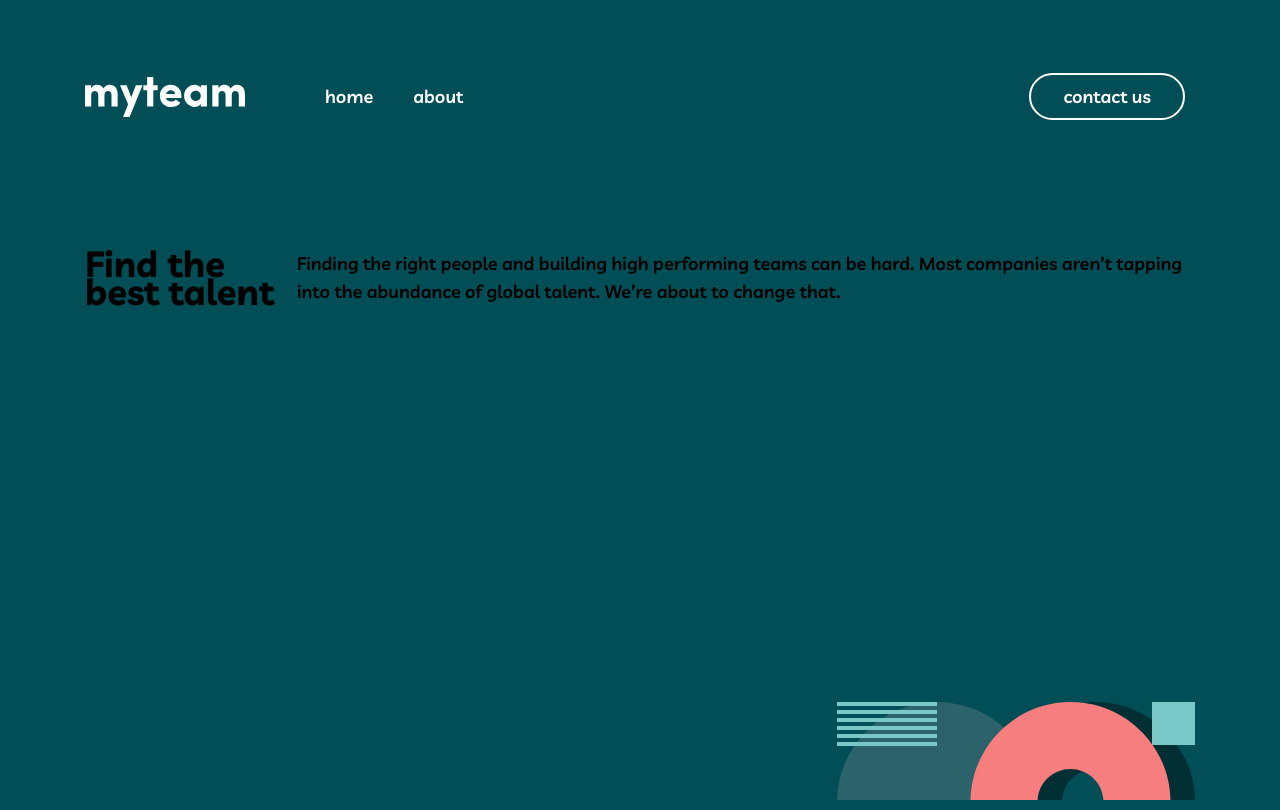
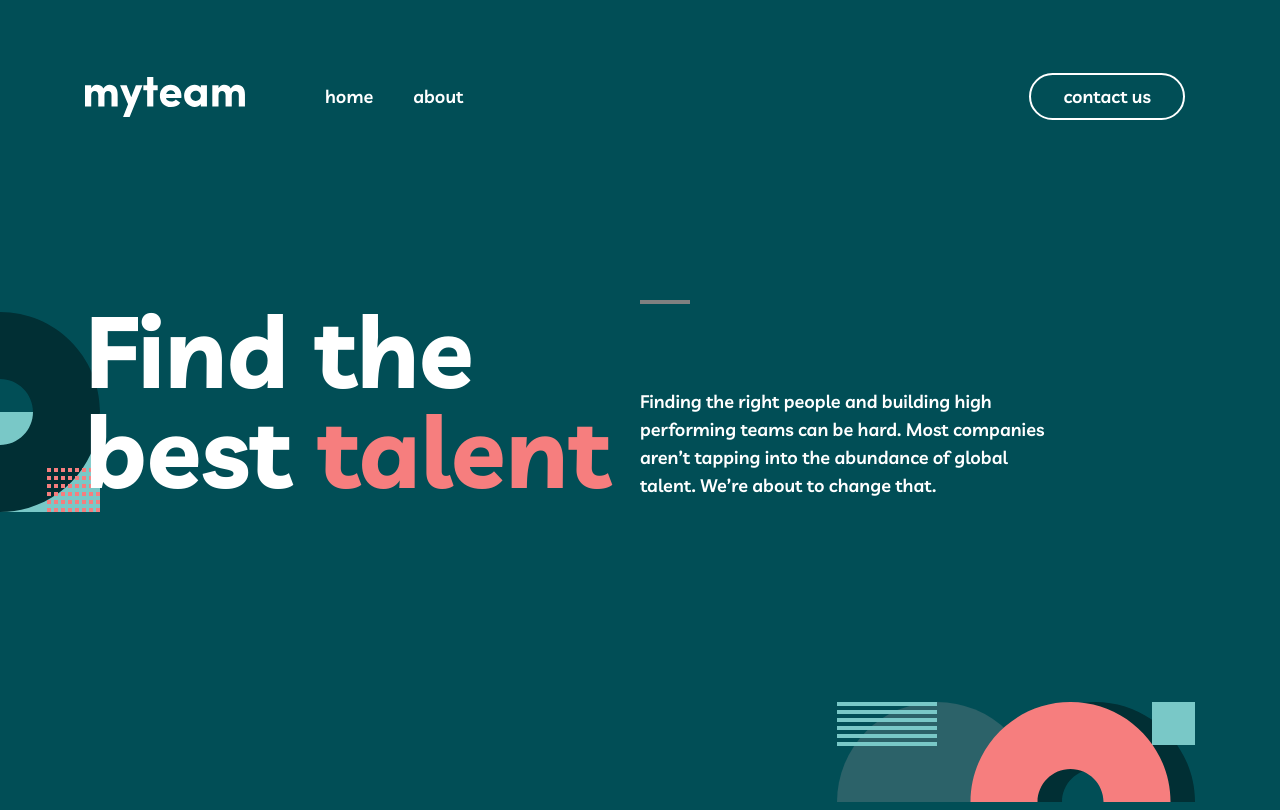
Before and after one commit to TommiKorhonen/myteam, a Next.js app: page / in a window 1280 px wide. Built offline with nearby package versions, Linux system fonts and the light colour scheme.

Commit message:
finish first section

```diff
--- /dev/null
+++ b/components/header/Header.tsx
@@ -0,0 +1,83 @@
+import React from "react";
+import styled from "styled-components";
+import { Container } from "../styles/Container";
+const Header = () => {
+  return (
+    <>
+      <LeftShapes>
+        <img src="/images/bg-pattern-home-1.svg" alt="Your Name" />
+      </LeftShapes>
+      <header>
+        <Container>
+          <Layout>
+            <TextContent>
+              <Heading>
+                Find the best <span>talent</span>
+              </Heading>
+              <GridRight>
+                <GrayBlock />
+                <Description>
+                  Finding the right people and building high performing teams
+                  can be hard. Most companies aren’t tapping into the abundance
+                  of global talent. We’re about to change that.
+                </Description>
+              </GridRight>
+            </TextContent>
+            <BottomShapes>
+              <img src="/images/bg-pattern-home-2.svg" alt="Your Name" />
+            </BottomShapes>
+          </Layout>
+        </Container>
+      </header>
+    </>
+  );
+};
+
+export default Header;
+
+const TextContent = styled.section`
+  display: grid;
+  grid-template-columns: repeat(2, minmax(0, 1fr));
+  /* margin-top: 250px; */
+`;
+const Heading = styled.h1`
+  color: white;
+  span {
+    color: ${({ theme }) => theme.primary.coral};
+  }
+`;
+const GridRight = styled.div`
+  display: flex;
+  align-items: flex-end;
+  position: relative;
+`;
+const GrayBlock = styled.div`
+  width: 50px;
+  height: 4px;
+  background-color: gray;
+  position: absolute;
+  top: 0;
+`;
+const Layout = styled.div`
+  position: relative;
+  height: 100vh;
+  display: flex;
+  flex-direction: row;
+  align-items: center;
+`;
+
+const BottomShapes = styled.div`
+  bottom: -10px;
+  right: 0;
+  position: absolute;
+`;
+const LeftShapes = styled.div`
+  top: 39%;
+  /* bottom: 10%; */
+  left: -100px;
+  position: absolute;
+`;
+const Description = styled.p`
+  color: white;
+  padding-right: 8rem;
+`;
--- a/components/navbar/Navbar.tsx
+++ b/components/navbar/Navbar.tsx
@@ -34,6 +34,7 @@ const Nav = styled.nav`
   width: 100%;
   max-width: 1100px;
   position: fixed;
+  z-index: 100;
   top: 0;
   margin-top: 73px;
   display: flex;
--- a/components/styles/Global.ts
+++ b/components/styles/Global.ts
@@ -13,14 +13,22 @@ const GlobalStyles = createGlobalStyle`
       line-height: 28px;
     }
     li{
-    list-style: none;
+      list-style: none;
+    }
+    h1{
+      font-weight: 700;
+      font-size: 100px;
+      line-height: 100px;
     }
     a{
       text-decoration:none;
       color: white;
     }
     a,button {
-    font-family: "Livvic", sans-serif;
+      font-family: "Livvic", sans-serif;
+    }
+    p{
+      max-width: 60ch;
     }
 `;
 
--- a/pages/index.tsx
+++ b/pages/index.tsx
@@ -1,28 +1,14 @@
 import type { NextPage } from "next";
 import styled from "styled-components";
-import Button from "../components/button/Button";
-
+import Header from "../components/header/Header";
 import { Container } from "../components/styles/Container";
 
 const Home: NextPage = () => {
   return (
-    <HomeStyled>
-      <Container>
-        <Layout>
-          <TextContent>
-            <h1>Find the best talent</h1>
-            <p>
-              Finding the right people and building high performing teams can be
-              hard. Most companies aren’t tapping into the abundance of global
-              talent. We’re about to change that.
-            </p>
-          </TextContent>
-          <BottomShapes>
-            <img src="/images/bg-pattern-home-2.svg" alt="Your Name" />
-          </BottomShapes>
-        </Layout>
-      </Container>
-    </HomeStyled>
+    <>
+      <Header />
+      <HomeStyled></HomeStyled>
+    </>
   );
 };
 
@@ -30,24 +16,5 @@ export default Home;
 
 const HomeStyled = styled.main`
   max-height: 100vh;
-  position: relative;
   overflow: hidden;
 `;
-const TextContent = styled.div`
-  display: flex;
-  align-items: center;
-  justify-content: center;
-  margin-top: 250px;
-`;
-const Layout = styled.div`
-  height: 100vh;
-  display: flex;
-  flex-direction: column;
-  justify-content: space-between;
-  align-items: center;
-`;
-
-const BottomShapes = styled.div`
-  transform: translateY(10px);
-  align-self: end;
-`;
```
